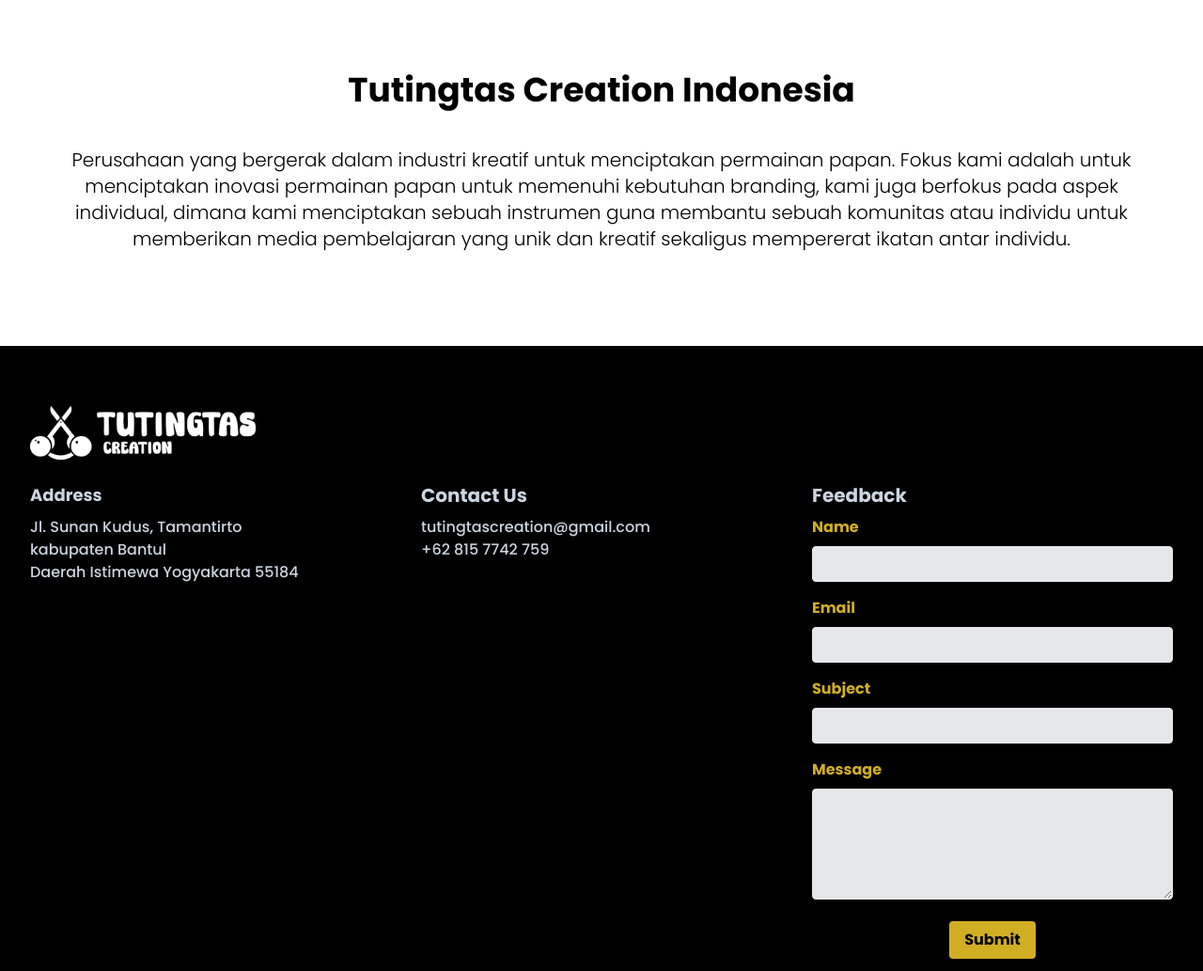
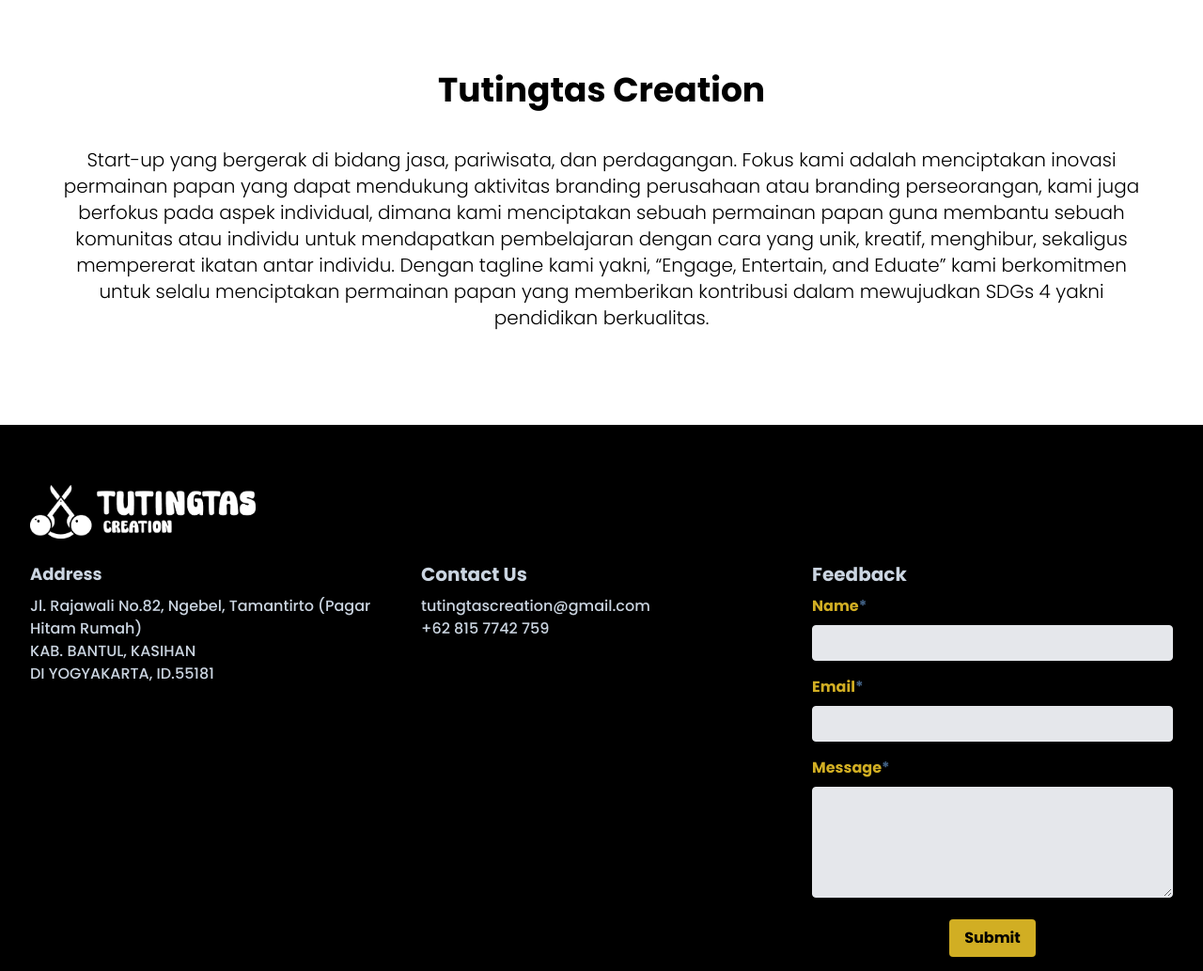
Before and after one commit to yafidaffaa/Tutingtas-Website, a website: page index.html in a window 1280 px wide. Shown: the part 1640-2673 px from the top of the page at 94% size. Drawn offline with Linux system fonts and the light colour scheme.

Commit message:
update message email

```diff
--- a/index.html
+++ b/index.html
@@ -117,7 +117,7 @@
                 </div>
                 <div class="w-full flex items-center justify-center mt-3 md:justify-end md:mt-0">
                     <div class="flex items-center justify-center secondary-fade-in secondary-fade-in-hidden">
-                        <a href="https://www.instagram.com/tutingtascreation?igsh=MTczdGkzMXprdm15bQ==" target="_blank" rel="noopener noreferrer" class="w-14 h-14 rounded-full flex justify-center items-center border-2  p-2 sm:bg-PY sm:border-PW md:bg-PW md:border-slate-500 hover:border-PB hover:bg-PY hover:backdrop-grayscale-0 mx-3">
+                        <a href="https://www.instagram.com/tutingtascreation?igsh=MTczdGkzMXprdm15bQ==" target="_blank" rel="noopener noreferrer" class="w-14 h-14 rounded-full flex justify-center items-center border-2  p-2 sm:bg-PY sm:border-PW md:bg-PW md:border-slate-500 hover:border-PY hover:bg-PY hover:backdrop-grayscale-0 mx-3">
                             <img src="dist/img/img-sosmed/instagram.webp" alt="Instagram" class=" grayscale">
                         </a>
                         <!-- <a href="" class="w-14 h-14 rounded-full flex justify-center items-center border-2  p-2 sm:bg-PY sm:border-PW md:bg-PW md:border-slate-500 hover:border-PB hover:bg-PY hover:backdrop-grayscale-0 mx-3">
@@ -185,8 +185,9 @@
         <div class="container my-20 font-poppins">
             <div class="flex flex-wrap">
                 <div class="w-full self-center px-4">
-                    <h1 class="font-bold text-center text-4xl lg:text-4xl lg:mb-5 primary-fade-in primary-fade-in-hidden">Tutingtas Creation Indonesia</h1>
-                    <p class="font-light leading-relaxed text-center lg:text-xl p-5 secondary-fade-in secondary-fade-in-hidden">Perusahaan yang bergerak dalam industri kreatif untuk menciptakan permainan papan. Fokus kami adalah untuk menciptakan inovasi permainan papan untuk memenuhi kebutuhan branding, kami juga berfokus pada aspek individual, dimana kami menciptakan sebuah instrumen guna membantu sebuah komunitas atau individu untuk memberikan media pembelajaran yang unik dan kreatif sekaligus mempererat ikatan antar individu.</p>
+                    <h1 class="font-bold text-center text-4xl lg:text-4xl lg:mb-5 primary-fade-in primary-fade-in-hidden">Tutingtas Creation</h1>
+                    <p class="font-light leading-relaxed text-center lg:text-xl p-5 secondary-fade-in secondary-fade-in-hidden">Start-up yang  bergerak di bidang jasa, pariwisata, dan perdagangan. Fokus kami adalah menciptakan inovasi permainan papan yang dapat mendukung aktivitas branding perusahaan atau branding perseorangan, kami juga berfokus pada aspek individual, dimana kami menciptakan sebuah permainan papan guna membantu sebuah komunitas atau individu untuk mendapatkan pembelajaran dengan cara yang unik, kreatif, menghibur, sekaligus mempererat ikatan antar individu. Dengan tagline kami yakni, “Engage, Entertain, and Eduate” kami berkomitmen untuk selalu menciptakan permainan papan yang memberikan kontribusi dalam mewujudkan SDGs 4 yakni pendidikan berkualitas.
+                    </p>
                 </div>
             </div>
         </div>
@@ -246,9 +247,9 @@
                 <div class="w-full px-4 mb-7 text-slate-300 font-medium md:w-1/3">
                     <h1 class="font-bold text-lg mb-2 primary-fade-in primary-fade-in-hidden">Address</h1>
 
-                    <p class="secondary-fade-in secondary-fade-in-hidden">Jl. Sunan Kudus, Tamantirto</p>
-                    <p class="secondary-fade-in secondary-fade-in-hidden">kabupaten Bantul</p>
-                    <p class="secondary-fade-in secondary-fade-in-hidden">Daerah Istimewa Yogyakarta 55184</p>
+                    <p class="secondary-fade-in secondary-fade-in-hidden">Jl. Rajawali No.82, Ngebel, Tamantirto (Pagar Hitam Rumah)</p>
+                    <p class="secondary-fade-in secondary-fade-in-hidden">KAB. BANTUL, KASIHAN</p>
+                    <p class="secondary-fade-in secondary-fade-in-hidden">DI YOGYAKARTA, ID.55181</p>
                 </div>
                 <div class="w-full px-4 mb-7 text-slate-300 font-medium md:w-1/3">
                     <h1 class="font-bold text-xl mb-2 primary-fade-in primary-fade-in-hidden">Contact Us</h1>
@@ -257,21 +258,17 @@
                 </div>
                 <div class="w-full md:w-1/3 px-4 mb-10 ">
                     <h1 class="font-bold text-xl mb-2 text-slate-300 primary-fade-in primary-fade-in-hidden">Feedback</h1>
-                    <form class="max-w-lg mx-auto secondary-fade-in secondary-fade-in-hidden" action="path/to/your/script" method="POST">
+                    <form class="max-w-lg mx-auto secondary-fade-in secondary-fade-in-hidden" action="https://formcarry.com/s/ko2pLMchMo2" method="POST">
                         <div class="mb-4">
-                            <label for="name" class="block text-PY font-bold mb-2">Name</label>
+                            <label for="name" class="block text-PY font-bold mb-2">Name<span class="text-PBM">*</span></label>
                             <input type="text" id="name" name="name" class="shadow appearance-none border rounded w-full py-2 px-3 text-black leading-tight focus:outline-none focus:shadow-outline bg-gray-200" required>
                         </div>
                         <div class="mb-4">
-                            <label for="email" class="block text-PY font-bold mb-2">Email</label>
+                            <label for="email" class="block text-PY font-bold mb-2">Email<span class="text-PBM">*</span></label>
                             <input type="email" id="email" name="email" class="shadow appearance-none border rounded w-full py-2 px-3 text-black leading-tight focus:outline-none focus:shadow-outline bg-gray-200" required>
                         </div>
                         <div class="mb-4">
-                            <label for="subject" class="block text-PY font-bold mb-2">Subject</label>
-                            <input type="text" id="subject" name="subject" class="shadow appearance-none border rounded w-full py-2 px-3 text-black leading-tight focus:outline-none focus:shadow-outline bg-gray-200" required>
-                        </div>
-                        <div class="mb-4">
-                            <label for="message" class="block text-PY font-bold mb-2">Message</label>
+                            <label for="message" class="block text-PY font-bold mb-2">Message<span class="text-PBM">*</span></label>
                             <textarea id="message" name="message" rows="5" class="shadow appearance-none border rounded w-full py-2 px-3 text-black leading-tight focus:outline-none focus:shadow-outline bg-gray-200" required></textarea>
                         </div>
                         <div class="flex items-center justify-center">
```
Also changed, not shown: src/user/aboutus.html (+8 -12 lines), src/user/news.html (+21 -12 lines), src/user/service.html (+9 -13 lines), dist/output.css.
